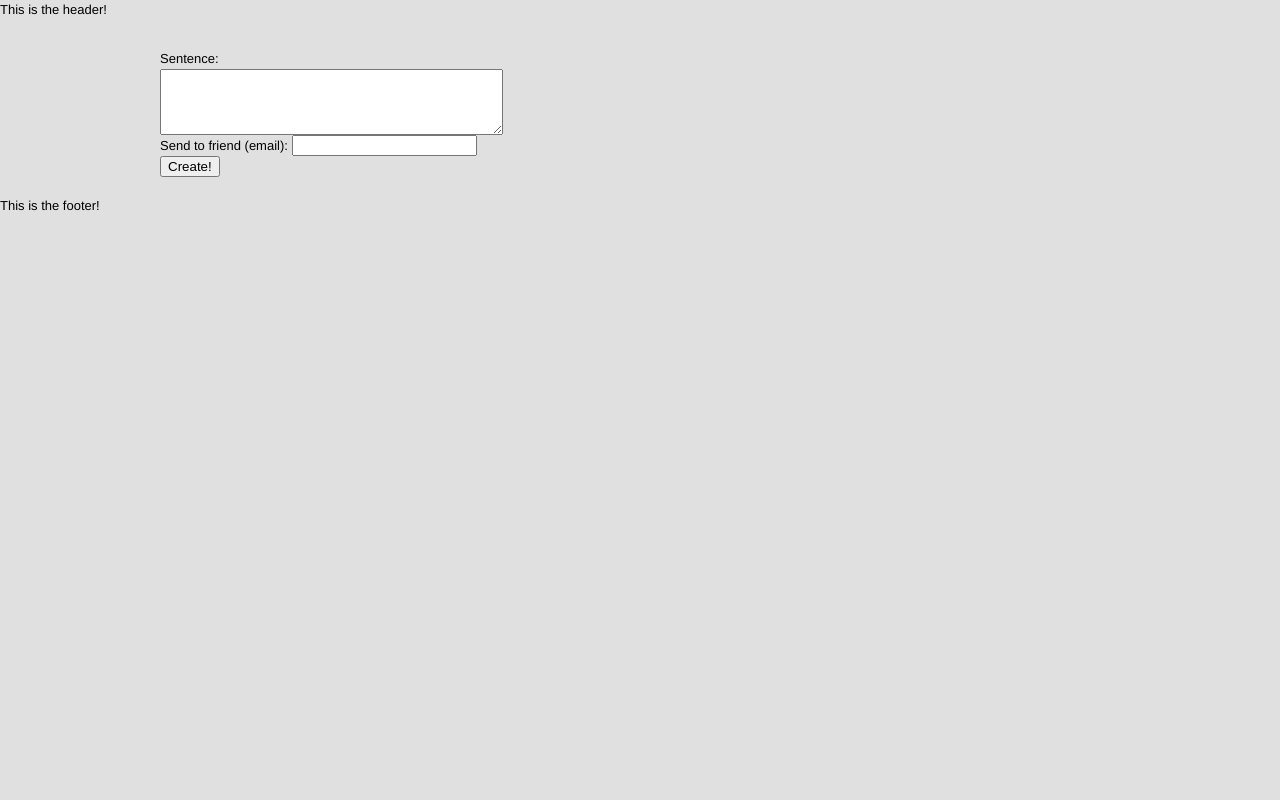
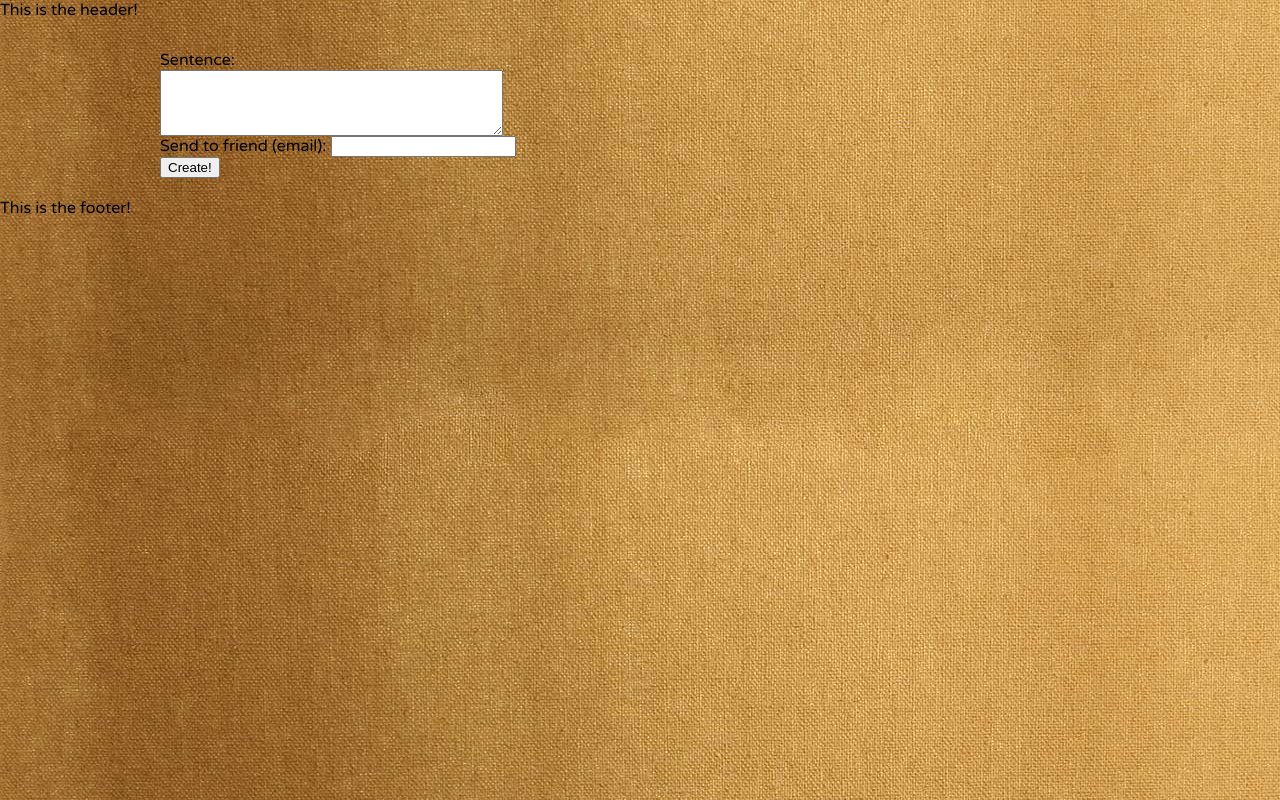
Before and after one commit to tovanor/colorhackathon, a PHP site: page /createthread.php in a window 1280 px wide. Run offline with PHP 8.4, Linux system fonts and the light colour scheme; data that the repository does not hold is empty; a stand-in replaces the project's code that opens the database connection; some libraries are stand-ins or nearby versions.

Commit message:
added font styles

```diff
--- a/inc/meta.inc.php
+++ b/inc/meta.inc.php
@@ -4,3 +4,4 @@
 <link rel="stylesheet" href="<?php echo CPATH ?>style/text.css" />
 <link rel="stylesheet" href="<?php echo CPATH ?>style/960.css" />
 <link rel="stylesheet" href="<?php echo CPATH ?>style/screen.css" />
+<link href='http://fonts.googleapis.com/css?family=Indie+Flower|Varela+Round&v2' rel='stylesheet' type='text/css'>
--- a/style/screen.css
+++ b/style/screen.css
@@ -11,5 +11,5 @@ footer {
 }
 
 body {
-	background-color: #E0E0E0;
+	background-image: url(../images/background.png);
 }
--- a/style/text.css
+++ b/style/text.css
@@ -9,12 +9,14 @@
 ----------------------------------------------------------------------------------------------------*/
 
 body {
-  font: 13px/1.5 'Helvetica Neue', Arial, 'Liberation Sans', FreeSans, sans-serif;
+  font-family: 'Varela Round', sans-serif;
+  font-color: #333;
 }
 
 pre,
 code {
-  font-family: 'DejaVu Sans Mono', Monaco, Consolas, monospace;
+  font-family: 'Varela Round', sans-serif;
+  font-color: #333;
 }
 
 hr {
@@ -22,6 +24,12 @@ hr {
   border-top-width: 1px;
   clear: both;
   height: 0;
+}
+
+handwriting {
+	font-family: 'Indie Flower', cursive;
+	font-size: 24px;
+	font-color: #333;
 }
 
 /* `Headings
```
